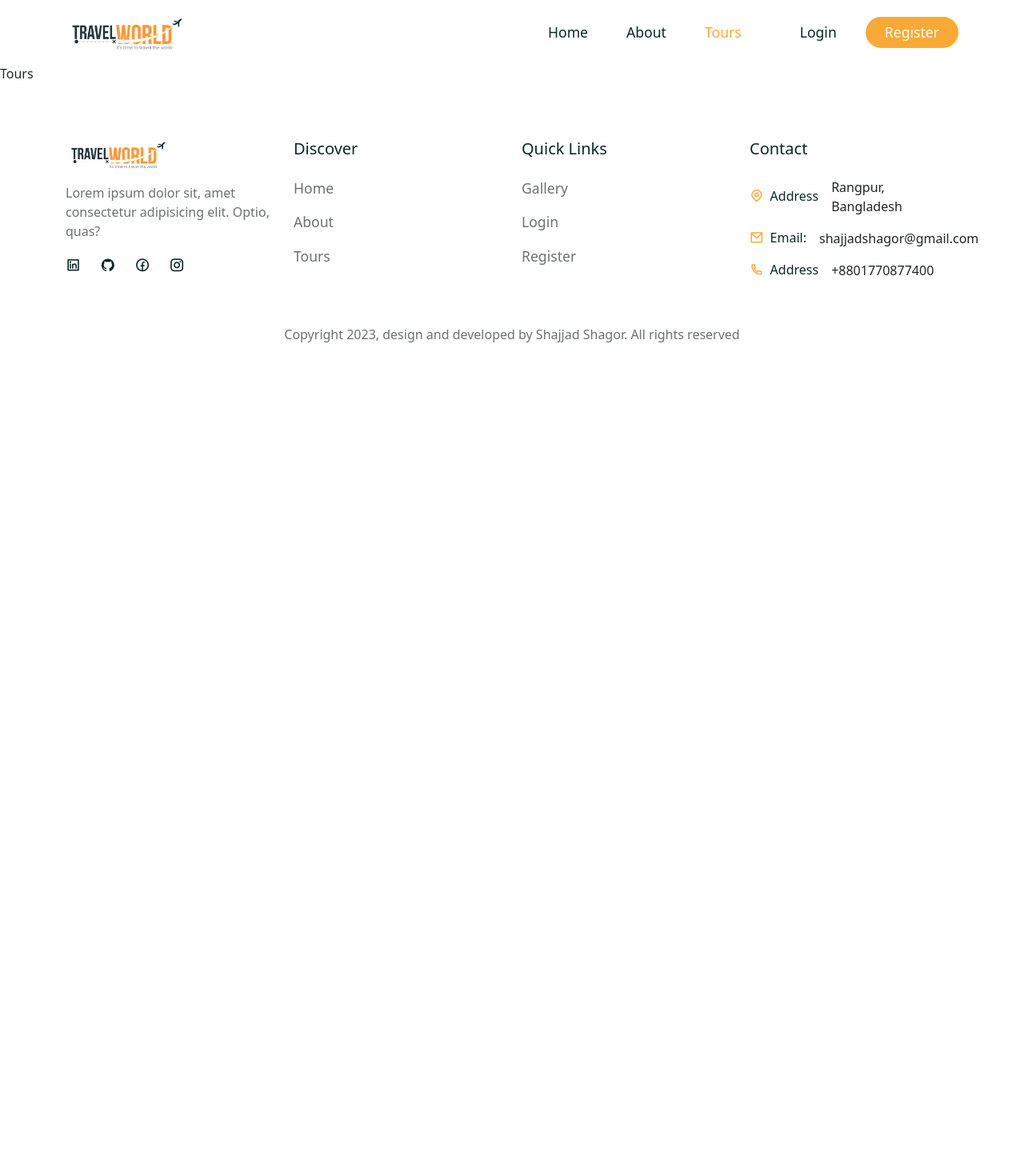
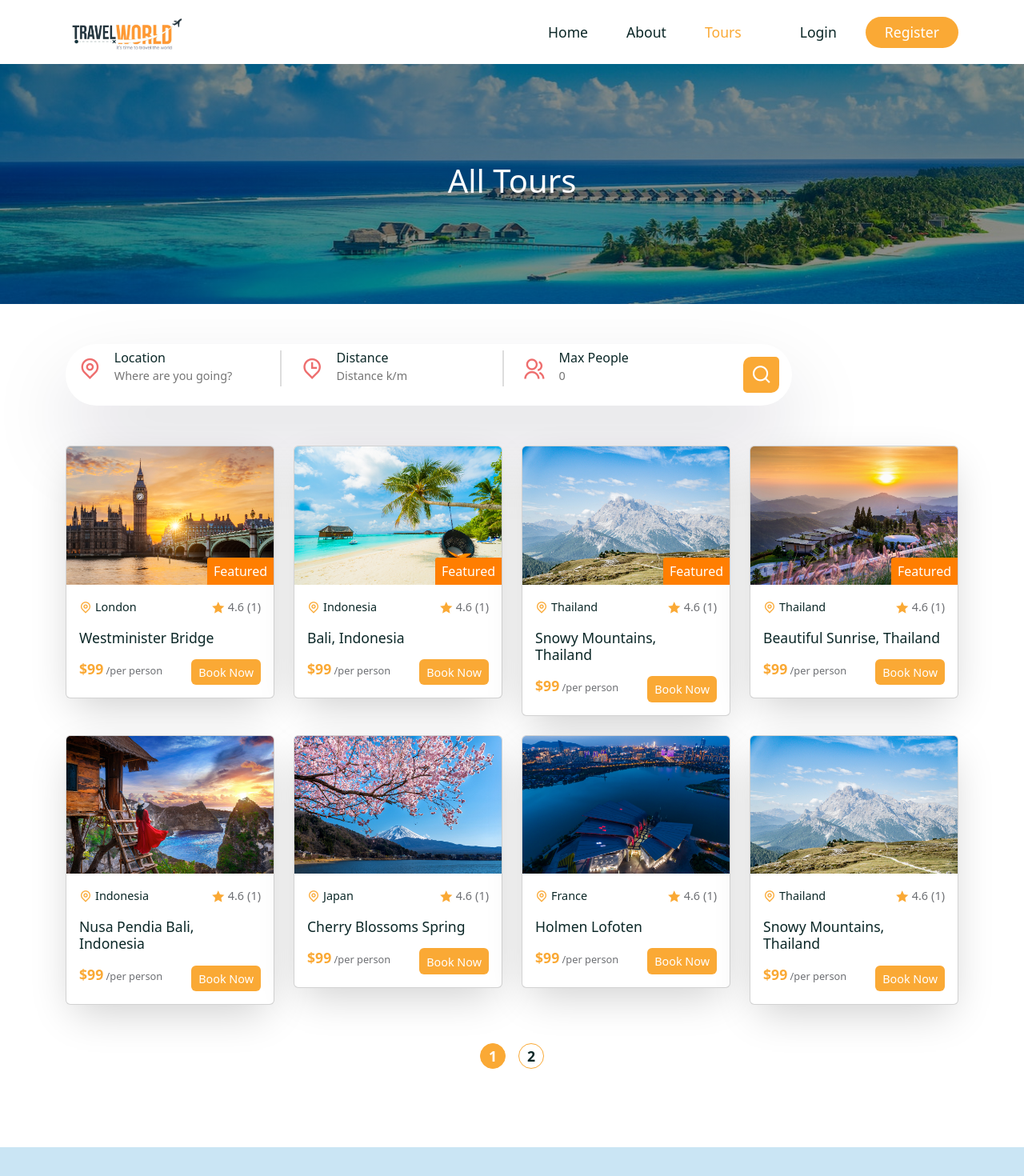
Before and after one commit to shagors/tour-project-mern, a React (Create React App) app in the folder frontend/: page /tours in a window 1280 px wide. Shown: the top 1470 px of the page at 80% size. Before the commit the page ends 800 px from the top, so only its background shows below. Built offline with nearby package versions, Linux system fonts and the light colour scheme; a web font is replaced by a local one.

Commit message:
tour page add and design it and pagination add.

```diff
--- a/frontend/src/components/Header/Header.jsx
+++ b/frontend/src/components/Header/Header.jsx
@@ -70,7 +70,7 @@
             {/* ============= menu end ================== */}
 
             <div className="nav__right d-flex align-items-center gap-4">
-              <div className="nav__btns d-flex align-items-center gap-4">
+              <div className="nav__btn d-flex align-items-center gap-4">
                 <Button className="btn secondary__btn">
                   <Link to="/login">Login</Link>
                 </Button>
--- a/frontend/src/pages/Tours.jsx
+++ b/frontend/src/pages/Tours.jsx
@@ -1,7 +1,59 @@
-import React from "react";
+import React, { useEffect, useState } from "react";
+import CommonSection from "../shared/CommonSection";
+import "../styles/tour.css";
+import TourCard from "../shared/TourCard";
+import SearchBar from "../shared/SearchBar";
+import Newsletter from "../shared/Newsletter";
+import tourData from "../assets/data/tours";
+import { Col, Container, Row } from "reactstrap";
 
 const Tours = () => {
-  return <div>Tours</div>;
+  const [pageCount, setPageCount] = useState(0);
+  const [page, setPage] = useState(0);
+
+  useEffect(() => {
+    const pages = Math.ceil(5 / 4);
+    setPageCount(pages);
+  }, [page]);
+
+  return (
+    <>
+      <CommonSection title={"All Tours"} />
+      <section>
+        <Container>
+          <Row>
+            <SearchBar />
+          </Row>
+        </Container>
+      </section>
+      <section className="pt-0">
+        <Container>
+          <Row>
+            {tourData?.map((tour) => (
+              <Col lg="3" className="mb-4" key={tour.id}>
+                <TourCard tour={tour} />
+              </Col>
+            ))}
+
+            <Col lg="12">
+              <div className="pagination d-flex align-items-center justify-content-center mt-4 gap-3">
+                {[...Array(pageCount).keys()].map((number) => (
+                  <span
+                    key={number}
+                    onClick={() => setPage(number)}
+                    className={page === number ? "active__page" : ""}
+                  >
+                    {number + 1}
+                  </span>
+                ))}
+              </div>
+            </Col>
+          </Row>
+        </Container>
+      </section>
+      <Newsletter />
+    </>
+  );
 };
 
 export default Tours;
--- /dev/null
+++ b/frontend/src/shared/CommonSection.jsx
@@ -0,0 +1,19 @@
+import React from "react";
+import "./common-section.css";
+import { Col, Container, Row } from "reactstrap";
+
+const CommonSection = ({ title }) => {
+  return (
+    <section className="common__section">
+      <Container>
+        <Row>
+          <Col lg="12">
+            <h1>{title}</h1>
+          </Col>
+        </Row>
+      </Container>
+    </section>
+  );
+};
+
+export default CommonSection;
--- /dev/null
+++ b/frontend/src/shared/common-section.css
@@ -0,0 +1,15 @@
+.common__section {
+  background: linear-gradient(rgba(0, 0, 0, 0.45), rgba(0, 0, 0, 0.45)),
+    url("../assets/images/tour.jpg") no-repeat center center;
+  background-size: cover;
+  height: 300px;
+  display: flex;
+  align-items: center;
+  justify-content: center;
+  text-align: center;
+}
+
+.common__section h1 {
+  font-size: 2.5rem;
+  color: #fff;
+}
--- /dev/null
+++ b/frontend/src/styles/tour.css
@@ -0,0 +1,19 @@
+.pagination span {
+  width: 2rem;
+  height: 2rem;
+  padding: 5px;
+  border-radius: 50px;
+  display: flex;
+  align-items: center;
+  justify-content: center;
+  border: 1px solid var(--secondary-color);
+  color: var(--heading-color);
+  font-size: 1.1rem;
+  cursor: pointer;
+  font-weight: 700;
+}
+
+.active__page {
+  background: var(--secondary-color);
+  color: #fff !important;
+}
```
